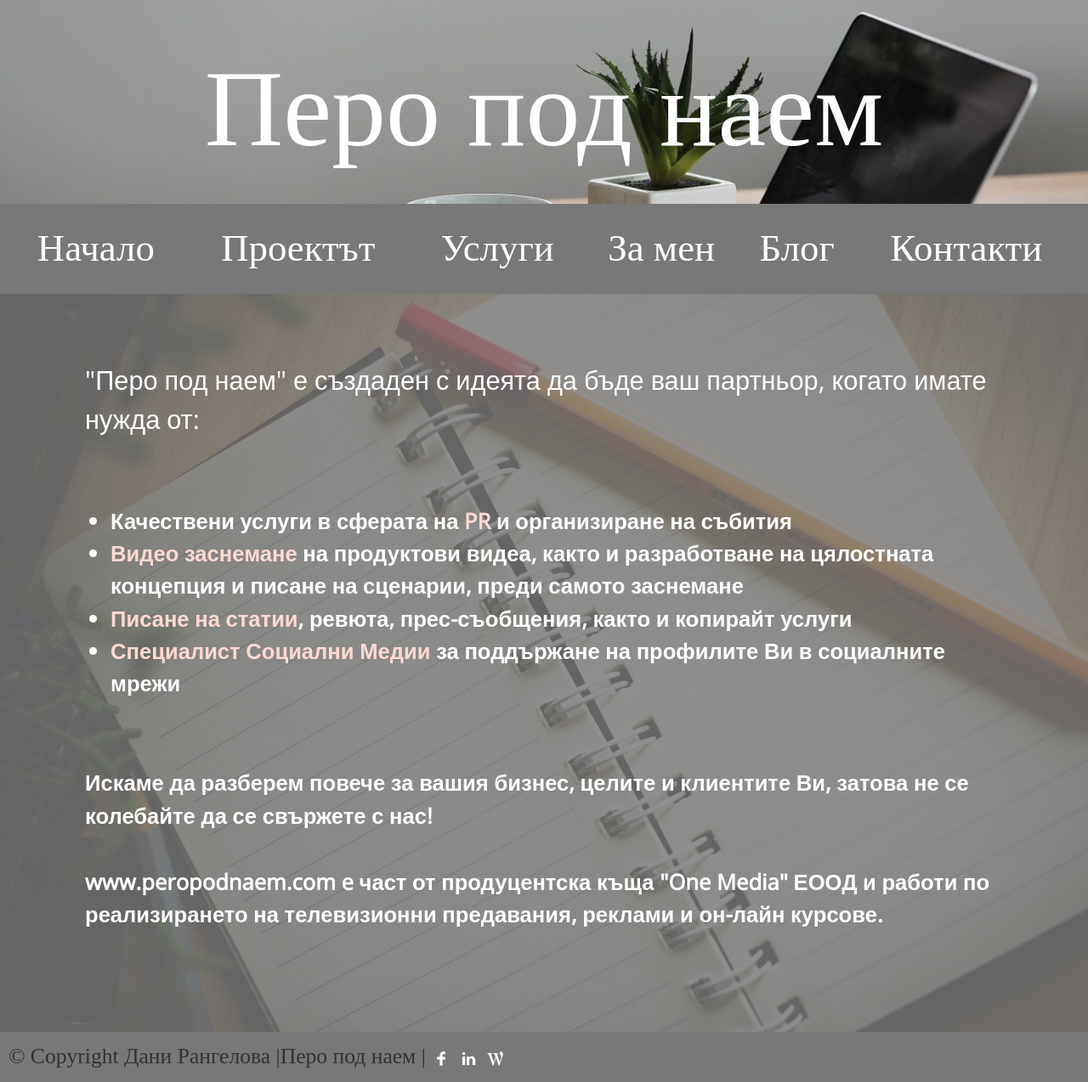
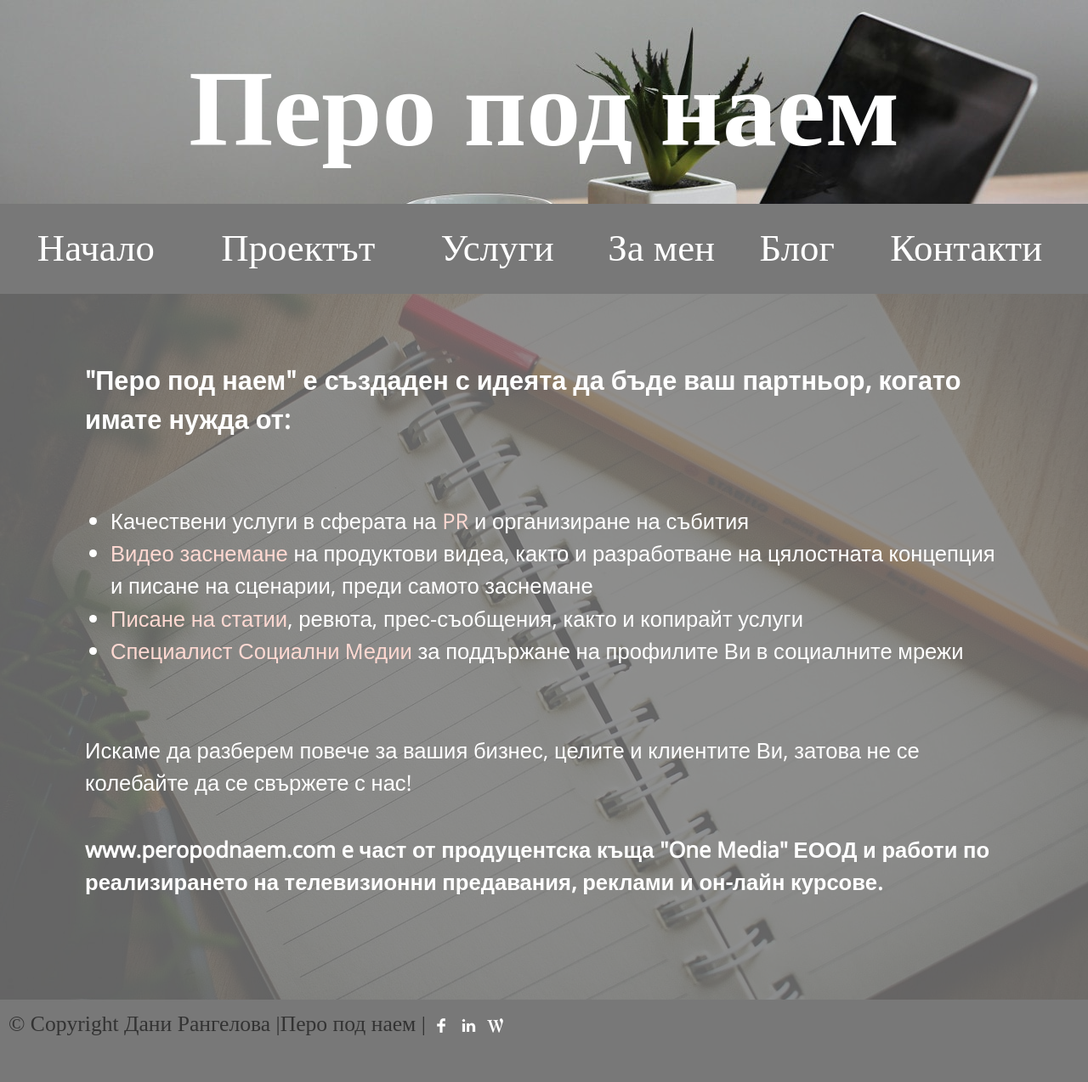
Before and after one commit to peropodnaem/peropodnaem.github.io, a Jekyll site: the page built from index.md, in a window 1280 px wide. Shown: the whole page at 85% size. Built offline with Jekyll 4.4.1, drawn with Linux system fonts in a browser that asks for light colours; some web fonts are replaced; after the commit the page ends 1235 px from its top, so only the background shows below that.

Commit message:
css edits

```diff
--- a/_sass/yaboda/_layout.scss
+++ b/_sass/yaboda/_layout.scss
@@ -18,14 +18,13 @@
 .page-content {
     font-family: $base-font-family;
     font-size: 1.3vw;
-    font-weight: bold;
+    font-weight: $base-font-weight;
     color: $white-color;
     background-size: cover;
     background-color: rgba(120, 120, 120, 0.8);
     width: 100%;
     height: 100%;
     display: block;
-
 }
 
 .page-background {
--- a/assets/main.scss
+++ b/assets/main.scss
@@ -10,7 +10,7 @@ div.clear {clear: both;}
 .wrapper p {padding-bottom: 40px;}
 .wrapper {margin:0 auto;}
 .footer-wrapper {padding: 10px; font-size: 1vw;}
-h2, h4, h5 {text-align: left;}
+h1, h2, h3, h4, h5, h6 {text-align: left; font-weight: bold;}
 h2 {padding-bottom: 30px;}
 #videos .video-holder {width: 510px; margin: 0 50px 80px 0; float: left;}
 #videos .video-holder:nth-child(even) {margin-right: 0px;}
```
